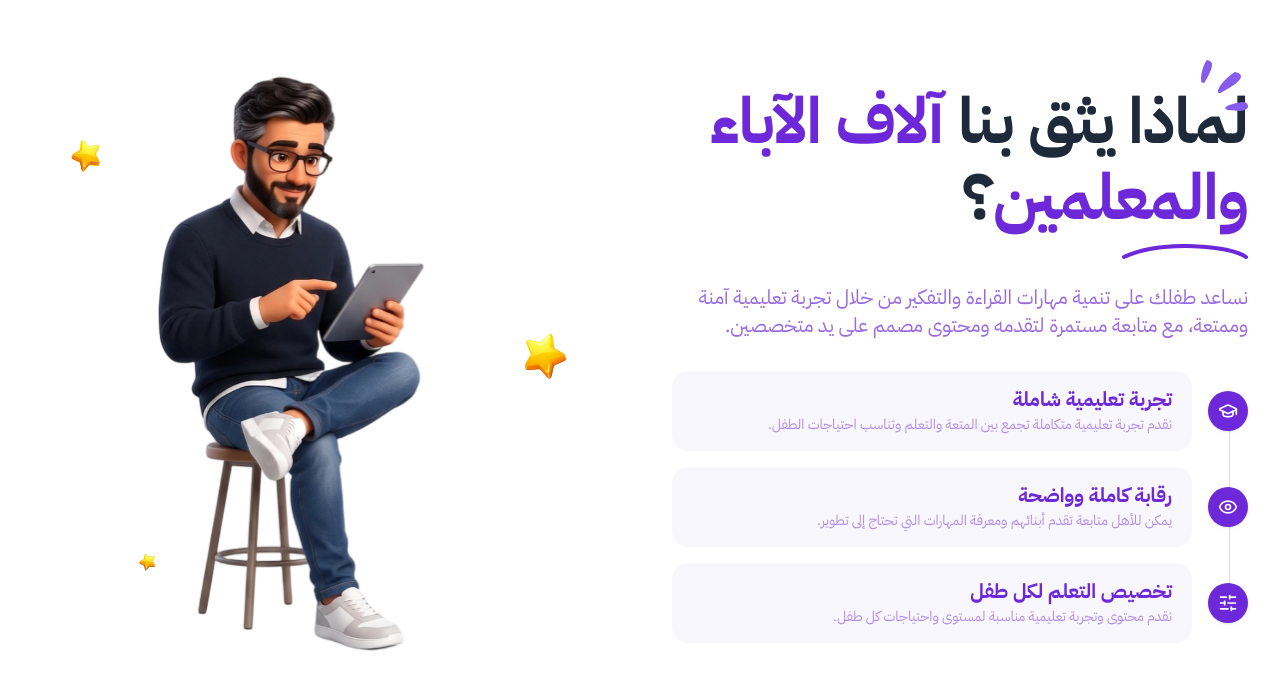
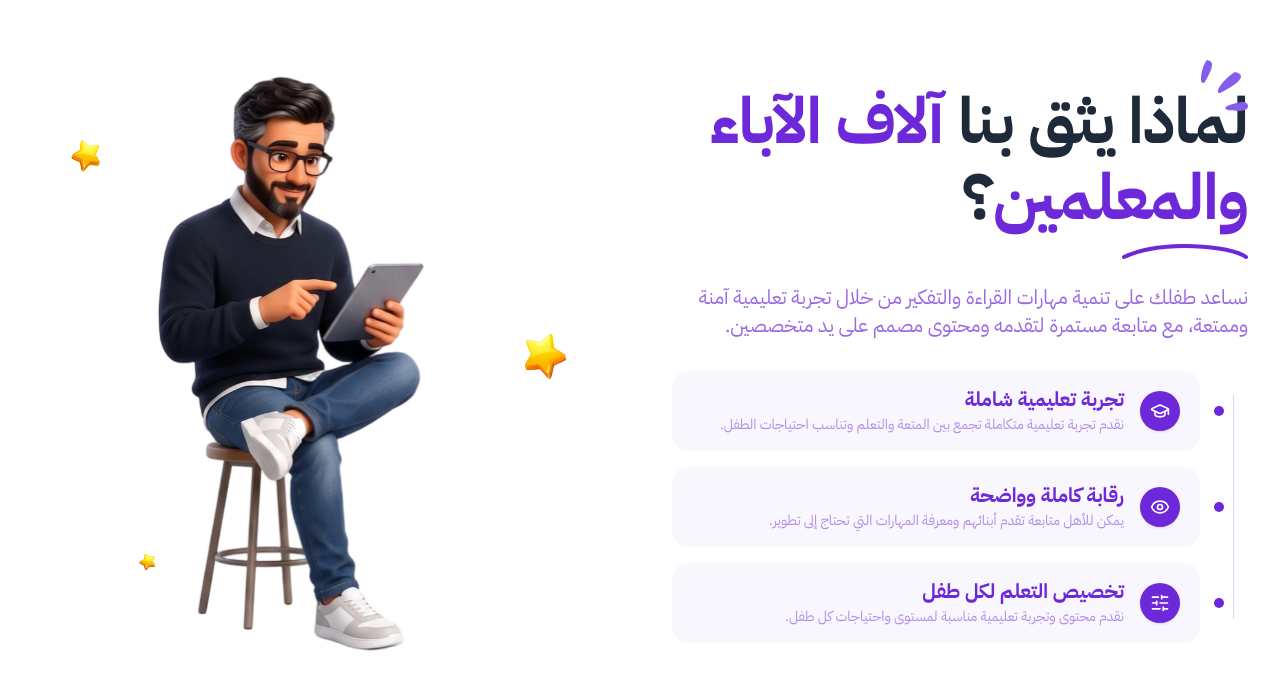
Before and after one commit to zeyad810/madarik, a Next.js app: page / in a window 1280 px wide. Shown: the part 3288-3978 px from the top of the page. Built offline with nearby package versions, Linux system fonts and the light colour scheme.

Commit message:
refactor: update content and styling in WhyTrustUs component

```diff
--- a/src/features/site/components/WhyTrustUs.tsx
+++ b/src/features/site/components/WhyTrustUs.tsx
@@ -102,40 +102,50 @@ const WhyTrustUs = ({
 
             {/* Features */}
             <div className="mt-8 w-full max-w-2xl">
-              <div className="relative">
-                {/* Timeline vertical line — sits to the right of the icon column */}
+              {/*
+                RTL flex: first DOM child = visually on the RIGHT.
+                Layout per row:
+                  [card: icon(right) | text(left)]   [dot]
+                                                      [line]
+                pr-10 creates space for the timeline on the right.
+              */}
+              <div className="relative pr-10 sm:pr-12">
+                {/* Timeline vertical line */}
                 <div
                   aria-hidden="true"
-                  className="absolute right-[18px] top-8 bottom-8 hidden w-px bg-mad-main/20 sm:block"
+                  className="absolute right-[14px] top-6 bottom-6 hidden w-px bg-mad-main/20 sm:block"
                 />
 
                 <div className="flex flex-col gap-4">
                   {features.map((feature) => (
                     <div
                       key={feature.id}
-                      className="relative flex items-center gap-4"
+                      className="relative flex items-stretch"
                     >
-                      {/* Timeline Dot — overlays the line */}
+                      {/* Timeline Dot — centred vertically on the card */}
                       <span
                         aria-hidden="true"
-                        className="absolute right-[13px] hidden size-2.5 rounded-full bg-mad-main ring-2 ring-white sm:block"
+                        className="absolute right-[-24px] top-1/2 -translate-y-1/2 hidden size-2.5 rounded-full bg-mad-main ring-2 ring-white sm:block"
                       />
 
-                      {/* Icon — rightmost, outside the card */}
-                      <div className="relative z-10 flex size-10 shrink-0 items-center justify-center rounded-full bg-mad-main text-white shadow-sm">
+                      {/* Feature Card — full width, icon + text BOTH inside */}
+                      <div className="flex w-full items-center rounded-2xl bg-[#F8F7FD] px-4 py-4 sm:px-5">
+                        {/* Icon — FIRST in DOM → appears on RIGHT in RTL */}
+                        <div className="shrink-0 flex size-10 items-center justify-center rounded-full bg-mad-main text-white shadow-sm">
                           {feature.icon ?? (
                             <span className="text-sm font-bold">●</span>
                           )}
                         </div>
 
-                      {/* Feature Card */}
-                      <div className="flex min-w-0 flex-1 flex-col rounded-2xl bg-[#F8F7FD] px-4 py-4 text-right sm:px-5">
+                        {/* Text — after icon → appears on LEFT in RTL */}
+                        <div className="mr-4 min-w-0 flex-1 text-right">
                           <h3 className="mad-h6 font-bold text-mad-main">
                             {feature.title}
                           </h3>
                           <p className="mt-1 text-xs leading-5 text-mad-main/50 sm:text-sm">
                             {feature.description}
                           </p>
+                        </div>
                       </div>
                     </div>
                   ))}
```
Lines whose indentation alone changed are shown as unchanged.
